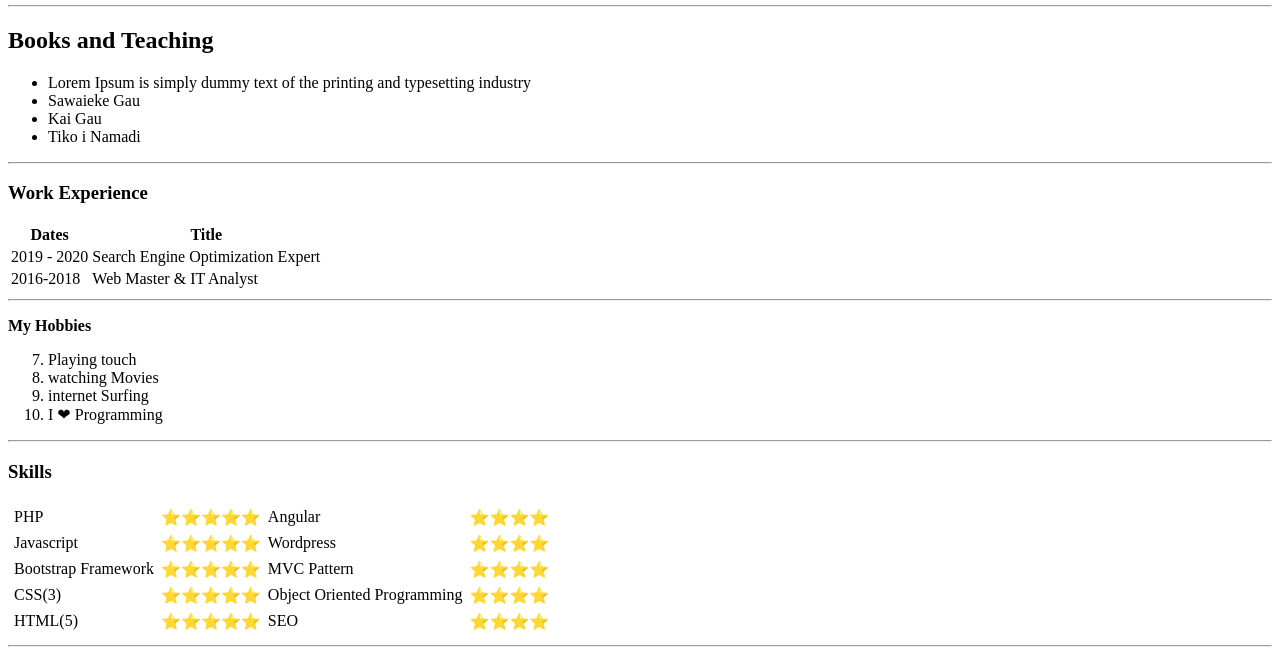
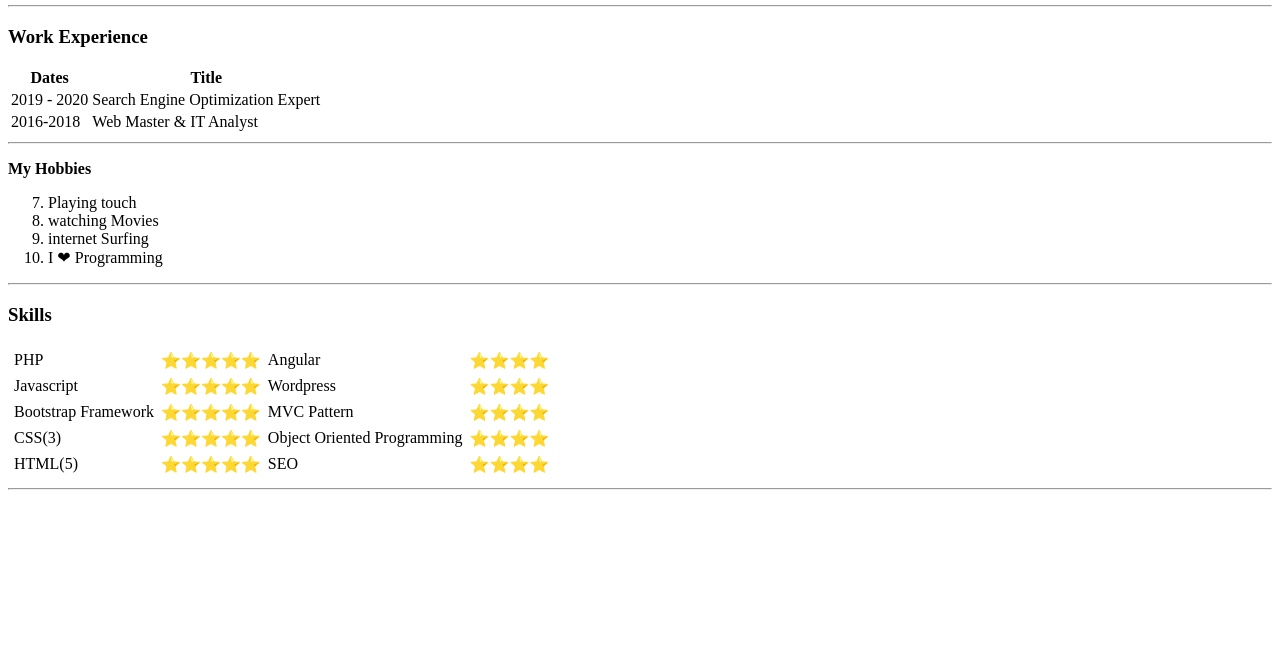
Before and after one commit to amenavadei/cv, a plain HTML site: page index.html in a window 1280 px wide. Shown: the part 215-870 px from the top of the page. After the commit the page ends 800 px from the top, so only its background shows below. Drawn offline with Linux system fonts and the light colour scheme.

Commit message:
Update index.html

```diff
--- a/index.html
+++ b/index.html
@@ -30,16 +30,7 @@
 
      <hr>
 
-     <h2>Books and Teaching</h2>
-     <ul>
-         <li>Lorem Ipsum is simply dummy text of the printing and typesetting industry</li>
-         <li>Sawaieke Gau</li>
-         <li>Kai Gau</li>
-         <li>Tiko i Namadi</li>
-     </ul>
-
-        <hr>
-      <h3>Work Experience</h3>
+    <h3>Work Experience</h3>
 
            <table >
                <thead>
```
